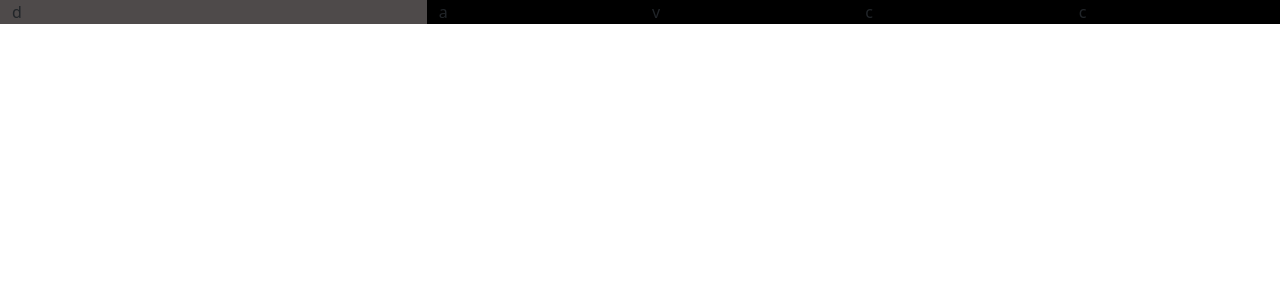
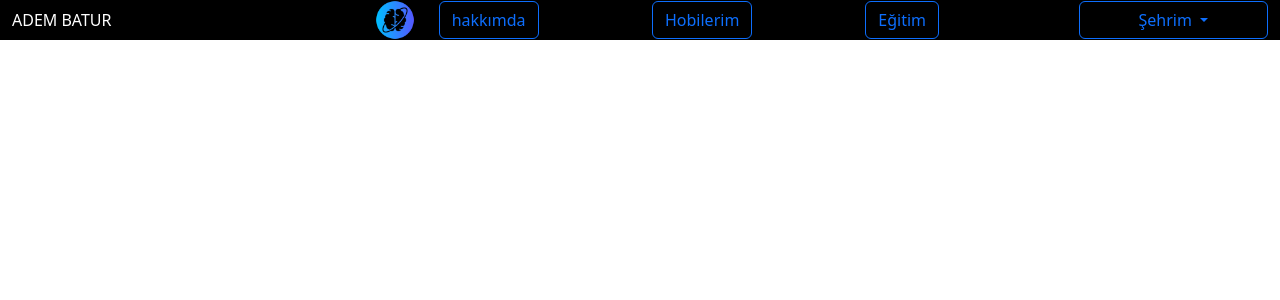
Before and after one commit to adembtr/web-tek-projesi, a PHP site: the page made by menü.html in a window 1280 px wide. Shown: the top 300 px of the page. Run offline with PHP 8.4, Linux system fonts and the light colour scheme.

Commit message:
2.gün özellikleri

```diff
--- a/menu.css
+++ b/menu.css
@@ -1,13 +1,16 @@
 @import url('https://fonts.googleapis.com/css2?family=Poppins:wght@400;700&display=swap');
 
+:root{
+    --background-color:black;
+    --text-color:rgb(255, 255, 255);
+}
 #sidebar{
     display: relative;
     position: fixed;  /*sayfa kaydırılsa da konumu sabit kalır*/
     top: 0;/*sayfanin en üstünden başlar*/
     height: 100%;
     width: 150px;
-    background-color: rgb(74, 71, 71);
-    color: white;
+    background-color:var(--background-color);
     padding:0;
     transition: 1s;/*yumuşak bir geçiş olur*/
     left: -150px;/* sağdan -250 px e koy yani sidebar görünmesin*/
@@ -21,15 +24,138 @@
     left: 0px;
 }
 
-.close-button{
-    margin-left:120px;
-    align-items: self-end;
+.close{
+    display: flex; /*ögeleri hizaliyorum*/
+    justify-content: flex-end;/*sola hizaliyorum*/
+    align-items: center;
     padding-left: 0;
+    margin-left: 0;
 }
 
+.open-button{
+    background-color: #5111e8;
+}
+
+.col-sm-2{
+    color:var(--text-color);
+}
 
 
 .row
 {
-    background: #000;
+    background: var(--background-color);
 }
+
+.bilgi{
+    background-color: var(--background-color);
+    display: flex;
+}
+.bilgi div{
+    background-color: var(--background-color);
+}
+
+.bilgi .name{
+    color: var(--text-color);
+}
+
+.bilgi{
+    display: flex;
+    align-items: center;
+    justify-content: space-between;
+}
+
+.logo img{
+    object-fit: cover;
+    border-radius: 10%;
+    width:40px;
+    height: 40px;
+}
+
+.links{
+    display: flex;
+    justify-content: center;
+    align-items: center;
+}
+
+.sehir-link{
+    width: 170px;
+}
+
+.dropdown-menu{
+    background-color: var(--background-color);
+
+}
+
+#sidebar li{
+    padding-top: 10px;
+}
+
+/* 576px ve altındaki ekranlar için */
+@media (max-width: 576px) {
+    /* Sidebar butonlarını ve diğer öğeleri küçült */
+    #sidebar .btn{
+        font-size: 14px; /* Buton yazı boyutunu küçült */
+        padding: 6px 10px; /* Buton içindeki dolguyu küçült */
+        width: auto; /* Buton genişliğini içerik boyutuna göre ayarla */
+    }
+    #sidebar .close{
+        font-size: 14px; /* Buton yazı boyutunu küçült */
+        padding: 6px 10px; /* Buton içindeki dolguyu küçült */
+        width: auto; /* Buton genişliğini içerik boyutuna göre ayarla */
+    }
+
+    .dropdown-toggle {
+        font-size: 14px; /* Dropdown buton yazı boyutunu küçült */
+        padding: 6px 10px;
+        width: auto; /* Dropdown butonunun genişliğini otomatik yap */
+    }
+
+    #sidebar {
+        width: 100px; /* Sidebar genişliğini küçült */
+        padding: 10px; /* Sidebar içeriğini biraz daralt */
+    }
+
+    .col-1, .col-11 {
+        padding-left: 0;
+        padding-right: 0;
+    }
+
+    /* Sidebar içeriği */
+    #sidebar ul {
+        padding-left: 0;
+        margin: 0;
+    }
+
+    /* Kolonları daha esnek yaparak yerden kazanın */
+    .col-sm-2 {
+        width: 100%;
+        padding: 5px;
+    }
+
+    .container-fluid {
+        padding: 0;
+    }
+
+    /* Menü simgelerini küçült */
+    .fa-bars, .fa-xmark {
+        font-size: 24px; /* Menü simgesinin boyutunu küçült */
+    }
+
+    .name {
+        font-size: 18px; /* Başlık fontunu küçült */
+    }
+
+    .logo img {
+        width: 50px; /* Logo boyutunu küçült */
+    }
+
+    /* Dropdown menüsünün genişliğini sınırlamak */
+    .dropdown-toggle {
+        width: auto; /* Genişliği otomatik yap */
+    }
+
+    .dropdown-menu {
+        min-width: 160px; /* Dropdown menüsünün genişliğini sınırla */
+        width: auto; /* Menünün genişliğini içerik boyutuna göre ayarla */
+    }
+}
--- a/menü.html
+++ b/menü.html
@@ -4,6 +4,7 @@
     <meta charset="UTF-8">
     <meta name="viewport" content="width=device-width, initial-scale=1.0">
     <title>my website</title>
+    <link rel="stylesheet" href="https://cdnjs.cloudflare.com/ajax/libs/font-awesome/6.0.0-beta3/css/all.min.css">
     <link rel="stylesheet" href="menu.css">
     <link href='https://unpkg.com/boxicons@2.1.4/css/boxicons.min.css' rel='stylesheet'> <!--iconlari kullanmak için-->
     <link href="https://cdn.jsdelivr.net/npm/bootstrap@5.3.5/dist/css/bootstrap.min.css" rel="stylesheet" integrity="sha384-SgOJa3DmI69IUzQ2PVdRZhwQ+dy64/BUtbMJw1MZ8t5HZApcHrRKUc4W0kG879m7" crossorigin="anonymous">
@@ -14,31 +15,74 @@
     <nav>
         <div class="container-fluid   bg-warning"> <!--container-sm -->
             <div class="row align-items-center">
-                <div class="col-1 d-block d-sm-none " style="padding-left: 0; background-color:rgb(255, 255, 255)"> <!--d-block d-sm-none text-end : 576 px olduktan sonra gözükür-->
-                    <i class='bx bx-menu' onclick="toggleSidebar()"></i>
+                <div class="col-1 d-block d-sm-none " style="padding-left: 0; background-color:rgb(0, 0, 0)"> <!--d-block d-sm-none text-end : 576 px olduktan sonra gözükür-->
+                    <i class="fa-solid fa-bars" style="color: #FFD43B;" onclick="toggleSidebar()"></i>
                 </div>
 
-                <div class="col-11 col-sm-4" style="background-color: rgb(78, 74, 74);">d</div>
-                <div class="col-sm-2 d-none d-sm-block">a</div> <!--d-none d-sm-block : 576 px den küçük olduğunda bu divi gizler-->
-                <div class="col-sm-2 d-none d-sm-block">v</div>
-                <div class="col-sm-2 d-none d-sm-block ">c</div>
-                <div class="col-sm-2 d-none d-sm-block ">c</div>
+                <div class="col-11 col-sm-4 bilgi">
+                   <div class="name">ADEM BATUR</div>
+                   <div class="logo">
+                    <img src="creativity_18413243.png" alt="">
+                   </div>
+                </div>
+                <div class="col-sm-2 d-none d-sm-block links" >
+                    <a href="">
+                        <button type="button" class="btn btn-outline-primary">hakkımda</button>
+                    </a>
+
+                </div>
+
+                <!--d-none d-sm-block : 576 px den küçük olduğunda bu divi gizler-->
+                <div class="col-sm-2 d-none d-sm-block links">
+                    <a href="">
+                        <button type="button" class="btn btn-outline-primary">Hobilerim</button>
+                    </a>
+                </div>
+
+                <div class="col-sm-2 d-none d-sm-block links">
+                    <a href="">
+                        <button type="button" class="btn btn-outline-primary " >Eğitim</button>
+                    </a>
+                </div>
+
+                <div class="col-sm-2 d-none d-sm-block links">
+                    <div class="dropdown">
+                      <button class="btn btn-outline-primary dropdown-toggle w-100" type="button" data-bs-toggle="dropdown" aria-expanded="false">
+                        Şehrim
+                      </button>
+                      <ul class="dropdown-menu">
+                        <li><button class="dropdown-item" type="button">Harita</button></li>
+                        <li><button class="dropdown-item" type="button">Kültür</button></li>
+                        <li><button class="dropdown-item" type="button">Yerler</button></li>
+                      </ul>
+                    </div>
+                </div>
 
 
             </div>
         </div>
 
         <div id="sidebar">
-
-                <div class="col close-button">
-                    <button type="button" class="btn-close" aria-label="Close" onclick="toggleSidebar()"></button>
+                <div class="col close">
+                    <i class="fa-solid fa-xmark" style="color: #FFD43B;" onclick="toggleSidebar()"></i>
                 </div>
             <div>
                 <ul class="list-unstyled">
-                    <li><a href="#">sasd</a></li>
-                    <li><a href="#">sdds</a></li>
-                    <li><a href="#">dffe</a></li>
-                    <li><a href="#">dsf</a></li>
+                    <li><a href="#"><button type="button" class="btn btn-outline-primary">hakkımda</button></a></li>
+                    <li><a href="#"><button type="button" class="btn btn-outline-primary">Hobilerim</button></a></li>
+                    <li><a href="#"> <button type="button" class="btn btn-outline-primary " >Eğitim</button></a></li>
+                    <li>
+                        <div class="dropdown">
+                            <button class="btn btn-outline-primary dropdown-toggle " type="button" data-bs-toggle="dropdown" aria-expanded="false">
+                              Şehrim
+                            </button>
+                            <ul class="dropdown-menu">
+                              <li><button class="dropdown-item" type="button">Harita</button></li>
+                              <li><button class="dropdown-item" type="button">Kültür</button></li>
+                              <li><button class="dropdown-item" type="button">Yerler</button></li>
+                            </ul>
+                          </div>
+                    </li>
                 </ul>
             </div>
 
```
Also changed, not shown: brain_10078108.png (added), creativity_18413243.png (added).
